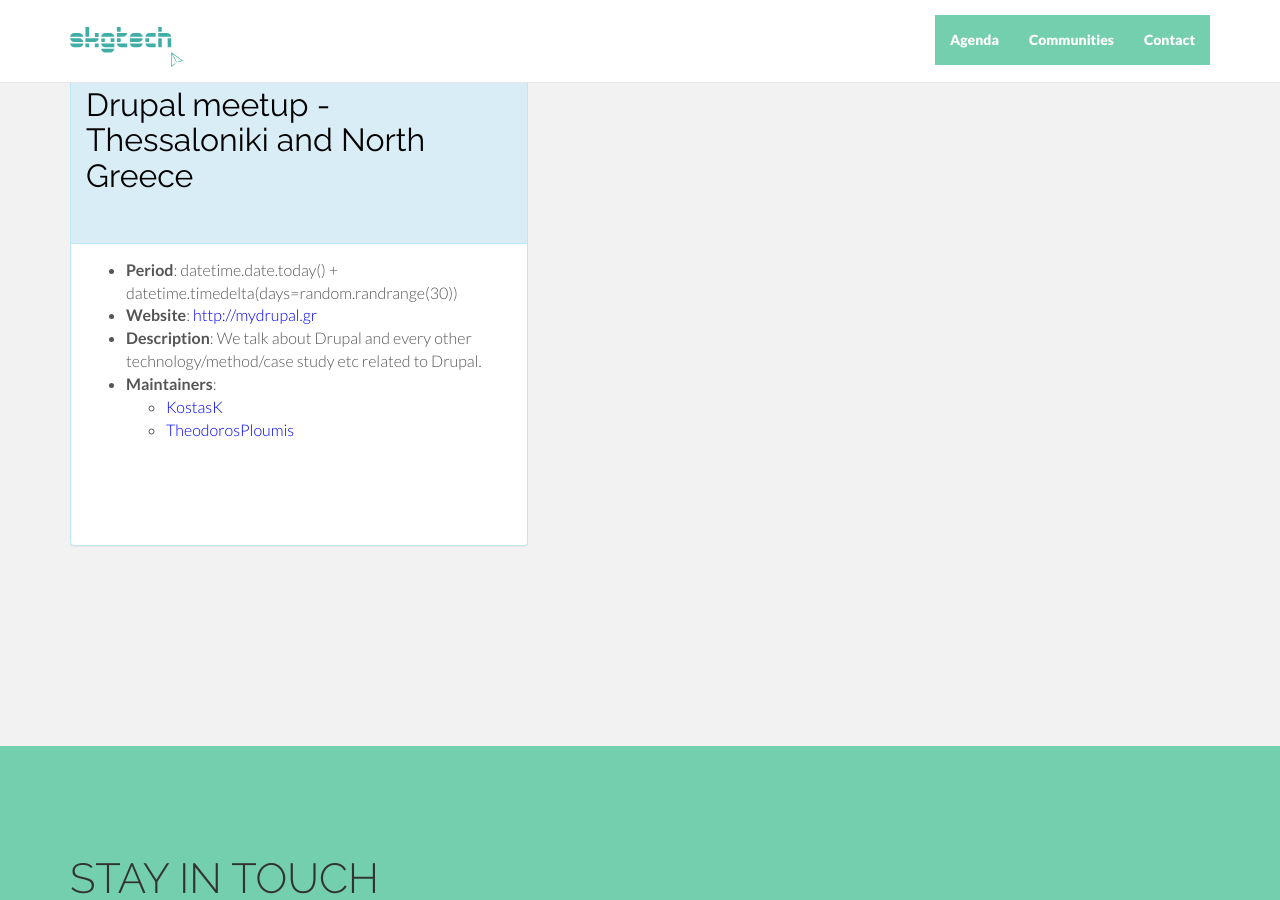
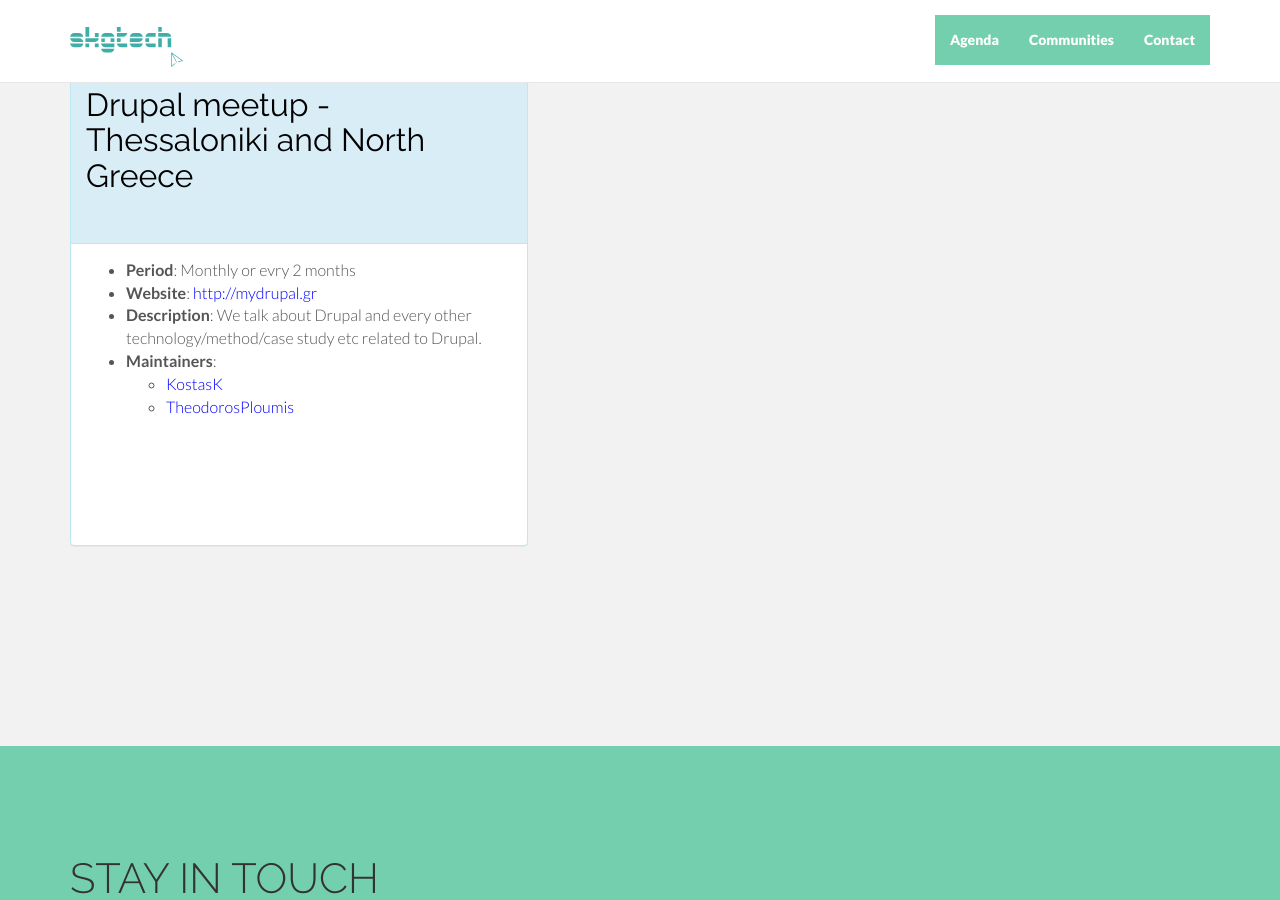
Before and after one commit to skgtech/skgtech.github.io, a Jekyll site: the page built from index.html, in a window 1280 px wide and 900 px high, scrolled down 4932 px. Built offline with Jekyll 4.4.1, drawn with Linux system fonts in a browser that asks for light colours; nearby versions of some CDN libraries; Markdown is read by kramdown in place of the engine named in the settings; comment, search, counter and statistics services are not loaded.

Commit message:
Change meetup period to a human one.

```diff
--- a/_data/communities.yaml
+++ b/_data/communities.yaml
@@ -135,7 +135,7 @@
     - name: "Stavros Korokithakis"
       email: "hi@stavros.io"
 - name: "Drupal meetup - Thessaloniki and North Greece"
-  period: "datetime.date.today() + datetime.timedelta(days=random.randrange(30))"
+  period: "Monthly or evry 2 months"
   description: 'We talk about Drupal and every other technology/method/case study etc related to Drupal.'
   website: "http://mydrupal.gr"
   maintainers:
```
